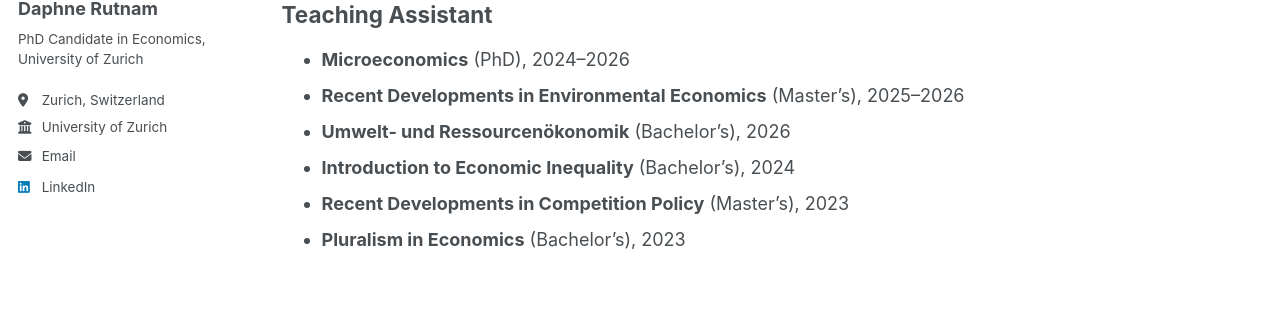
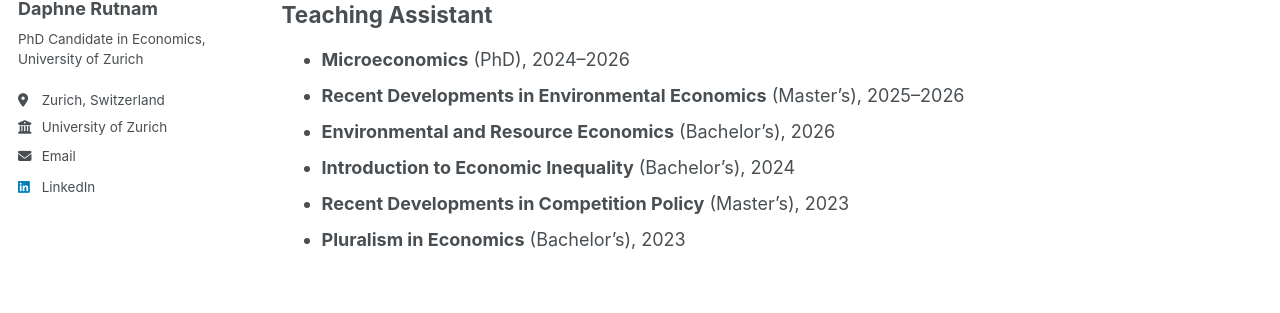
Before and after one commit to daphnerutnam/daphnerutnam.github.io, a Jekyll site: the page built from _pages/teaching.md, in a window 1280 px wide. Shown: the part 335-648 px from the top of the page. Built offline with Jekyll 4.4.1, drawn with Linux system fonts in a browser that asks for light colours; a style sheet for code colours, icons or effects is not loaded.

Commit message:
Update course title from German to English

```diff
--- a/_pages/teaching.md
+++ b/_pages/teaching.md
@@ -15,7 +15,7 @@ All courses at the University of Zurich.
 
 - **Microeconomics** (PhD), 2024–2026
 - **Recent Developments in Environmental Economics** (Master's), 2025–2026
-- **Umwelt- und Ressourcenökonomik** (Bachelor's), 2026
+- **Environmental and Resource Economics** (Bachelor's), 2026
 - **Introduction to Economic Inequality** (Bachelor's), 2024
 - **Recent Developments in Competition Policy** (Master's), 2023
 - **Pluralism in Economics** (Bachelor's), 2023
```
